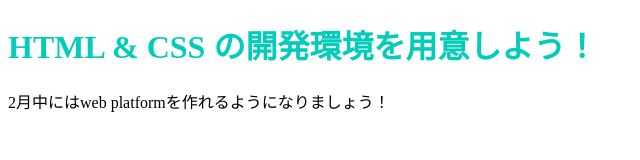
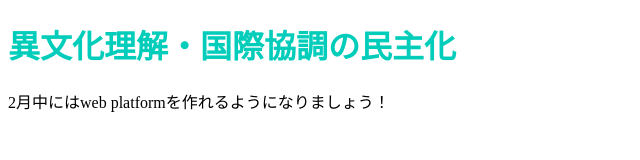
Before and after one commit to sky-go/sky-go.github.io, a plain HTML site: page index.html in a window 1280 px wide. Shown: the whole page, without its empty margins (0-640 px from the left). Drawn offline with Linux system fonts and the light colour scheme.

Commit message:
Update index.html

```diff
--- a/index.html
+++ b/index.html
@@ -6,7 +6,7 @@
     <link rel="stylesheet" href="stylesheet.css">
   </head>
   <body>
-    <h1 class="title">HTML & CSS の開発環境を用意しよう！</h1>
+    <h1 class="title">異文化理解・国際協調の民主化</h1>
     <p>2月中にはweb platformを作れるようになりましょう！</p>
   </body>
 </html>
```
